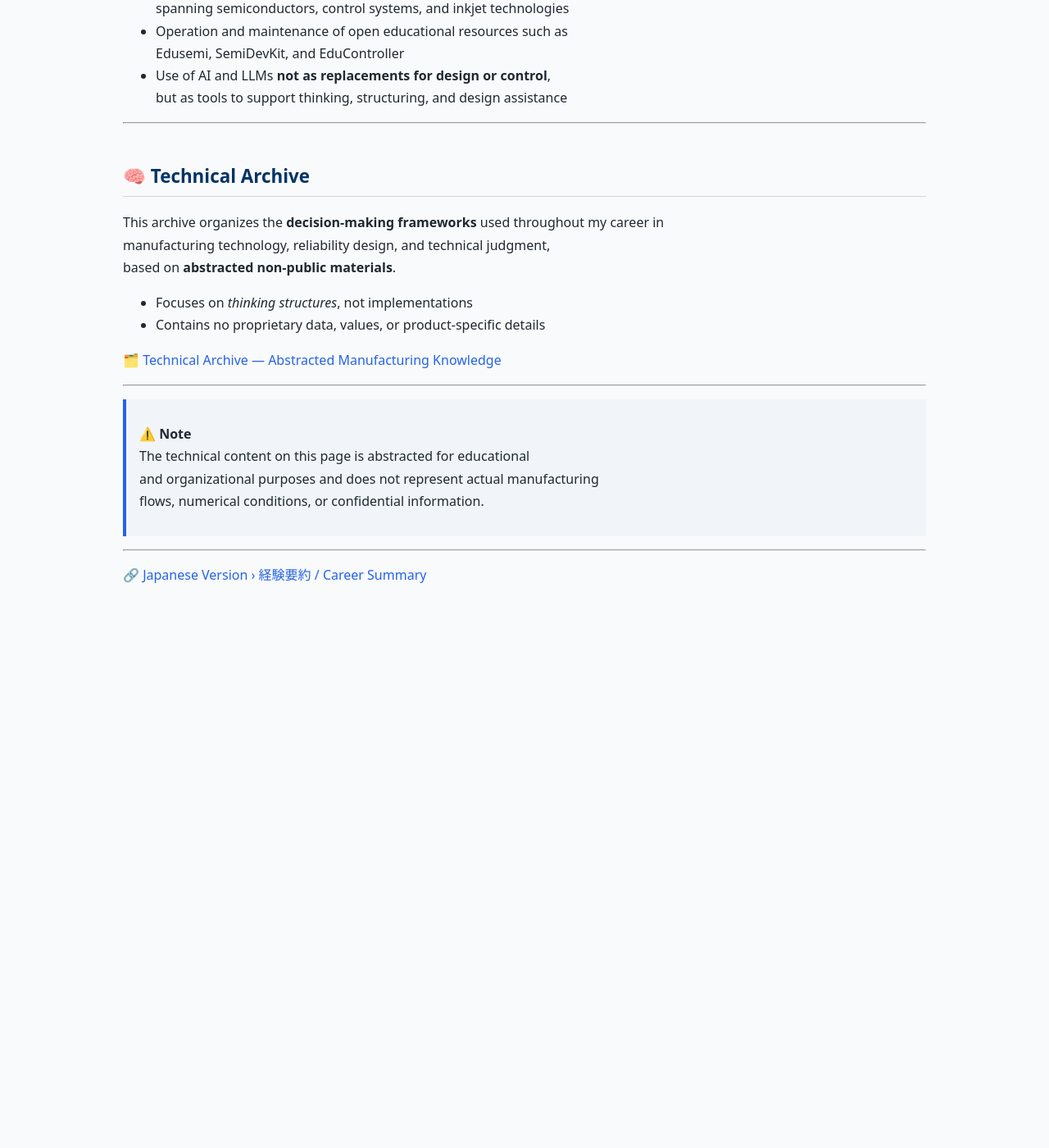
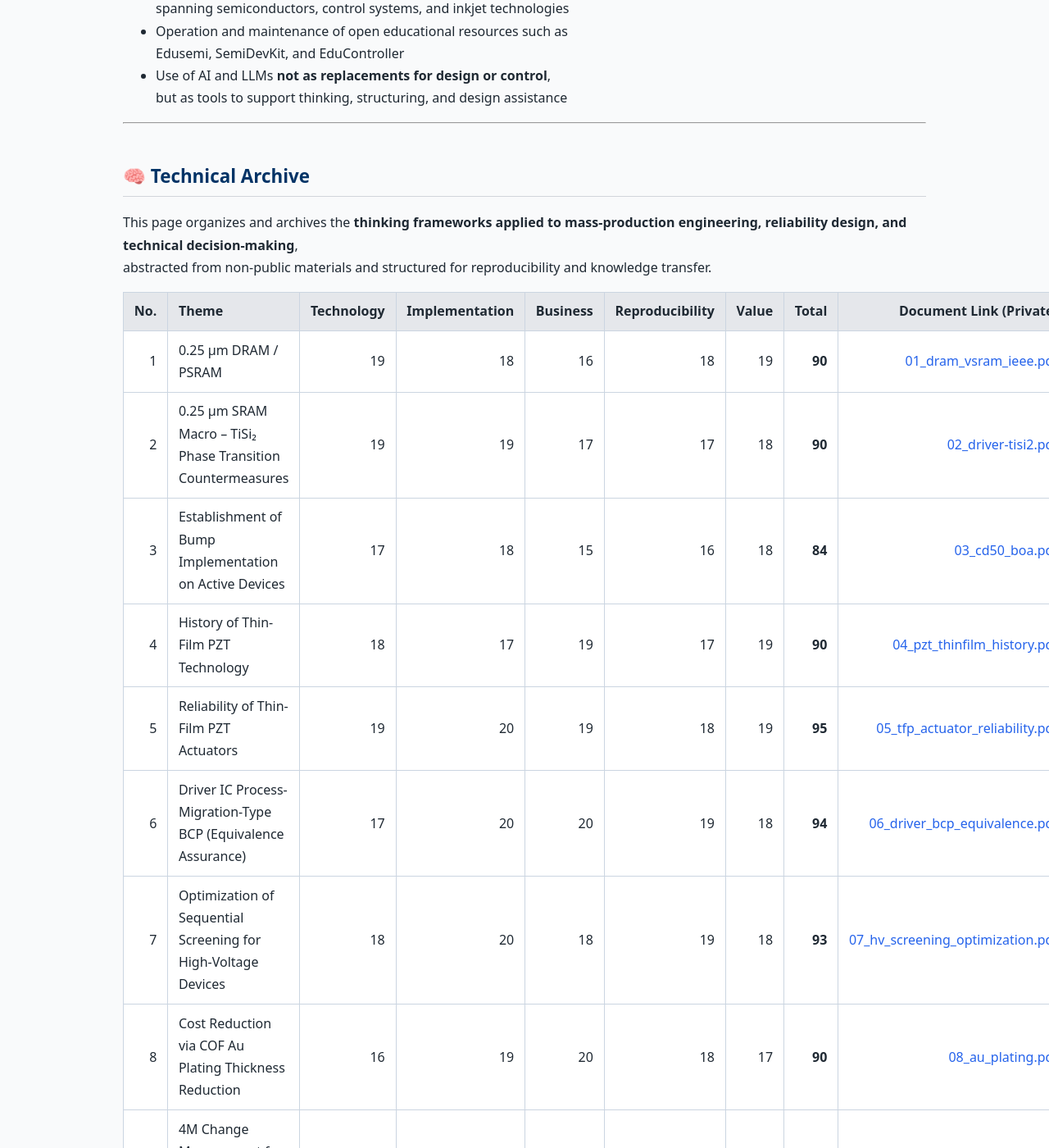
Before and after one commit to Samizo-AITL/Samizo-AITL.github.io, a Jekyll site: the page built from about/career-summary/en/index.md, in a window 1280 px wide and 1400 px high, scrolled down 1584 px. Shown: the whole window at 82% size. Built offline with Jekyll 4.4.1, drawn with Linux system fonts in a browser that asks for light colours; before the commit the page ends 2331 px from its top, so only the background shows below that; some of the changed text lies outside the part shown.

Commit message:
Update index.md

```diff
--- a/about/career-summary/en/index.md
+++ b/about/career-summary/en/index.md
@@ -68,14 +68,22 @@ and organizing it into reusable and structured forms.”**
 
 ## 🧠 Technical Archive
 
-This archive organizes the **decision-making frameworks** used throughout my career in
-manufacturing technology, reliability design, and technical judgment,
-based on **abstracted non-public materials**.
+This page organizes and archives the **thinking frameworks applied to mass-production engineering, reliability design, and technical decision-making**,
+abstracted from non-public materials and structured for reproducibility and knowledge transfer.
 
-- Focuses on *thinking structures*, not implementations
-- Contains no proprietary data, values, or product-specific details
-
-🗂️ [Technical Archive — Abstracted Manufacturing Knowledge](https://samizo-aitl.github.io/about/archive/en/)
+| No. | Theme | Technology | Implementation | Business | Reproducibility | Value | Total | Document Link (Private) |
+|---:|---|---:|---:|---:|---:|---:|---:|---:|
+| 1 | 0.25 µm DRAM / PSRAM | 19 | 18 | 16 | 18 | 19 | **90** | [01_dram_vsram_ieee.pdf](https://github.com/Samizo-AITL/career-technical-archive/tree/main/docs/01_dram_vsram_ieee.pdf) |
+| 2 | 0.25 µm SRAM Macro – TiSi₂ Phase Transition Countermeasures | 19 | 19 | 17 | 17 | 18 | **90** | [02_driver-tisi2.pdf](https://github.com/Samizo-AITL/career-technical-archive/tree/main/docs/02_driver-tisi2.pdf) |
+| 3 | Establishment of Bump Implementation on Active Devices | 17 | 18 | 15 | 16 | 18 | **84** | [03_cd50_boa.pdf](https://github.com/Samizo-AITL/career-technical-archive/tree/main/docs/03_cd50_boa.pdf) |
+| 4 | History of Thin-Film PZT Technology | 18 | 17 | 19 | 17 | 19 | **90** | [04_pzt_thinfilm_history.pdf](https://github.com/Samizo-AITL/career-technical-archive/tree/main/docs/04_pzt_thinfilm_history.pdf) |
+| 5 | Reliability of Thin-Film PZT Actuators | 19 | 20 | 19 | 18 | 19 | **95** | [05_tfp_actuator_reliability.pdf](https://github.com/Samizo-AITL/career-technical-archive/tree/main/docs/05_tfp_actuator_reliability.pdf) |
+| 6 | Driver IC Process-Migration-Type BCP (Equivalence Assurance) | 17 | 20 | 20 | 19 | 18 | **94** | [06_driver_bcp_equivalence.pdf](https://github.com/Samizo-AITL/career-technical-archive/tree/main/docs/06_driver_bcp_equivalence.pdf) |
+| 7 | Optimization of Sequential Screening for High-Voltage Devices | 18 | 20 | 18 | 19 | 18 | **93** | [07_hv_screening_optimization.pdf](https://github.com/Samizo-AITL/career-technical-archive/tree/main/docs/07_hv_screening_optimization.pdf) |
+| 8 | Cost Reduction via COF Au Plating Thickness Reduction | 16 | 19 | 20 | 18 | 17 | **90** | [08_au_plating.pdf](https://github.com/Samizo-AITL/career-technical-archive/tree/main/docs/08_au_plating.pdf) |
+| 9 | 4M Change Management for PZT / COF Bonding | 15 | 19 | 20 | 17 | 18 | **89** | [09_mach_head.pdf](https://github.com/Samizo-AITL/career-technical-archive/docs/09_mach_head.pdf) |
+|10 | Emergency Switching and Multi-Site Integrated 4M Management | 17 | 20 | 20 | 19 | 19 | **95** | [10_hcs_emergency_switch.pdf](https://github.com/Samizo-AITL/career-technical-archive/tree/main/docs/10_hcs_emergency_switch.pdf) |
+|11 | Systematization of BOM Workflow | 16 | 19 | 19 | 20 | 20 | **94** | [11_bom_workflow.pdf](https://github.com/Samizo-AITL/career-technical-archive/tree/main/docs/11_bom_workflow.pdf) |
 
 ---
 
```
